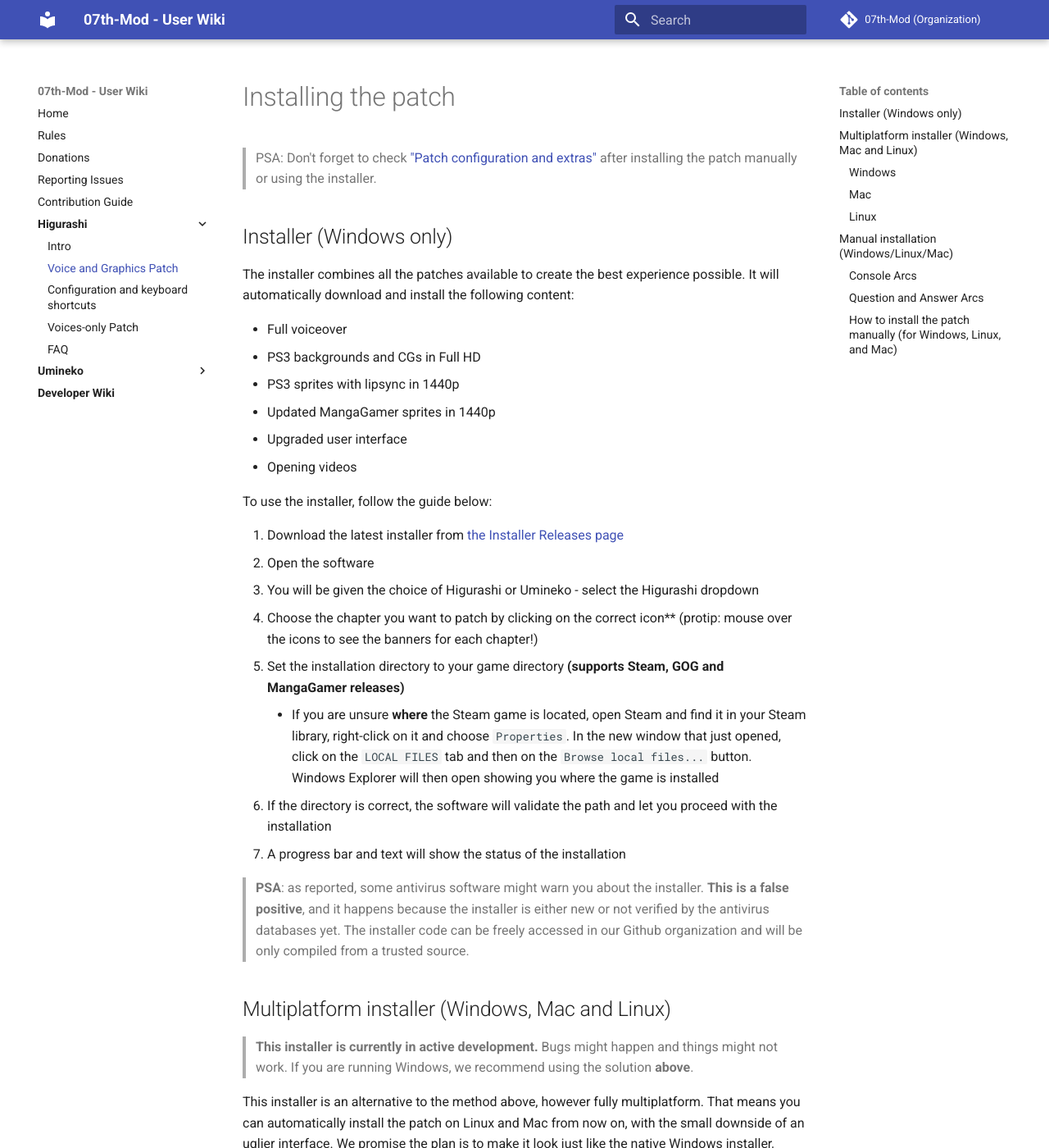
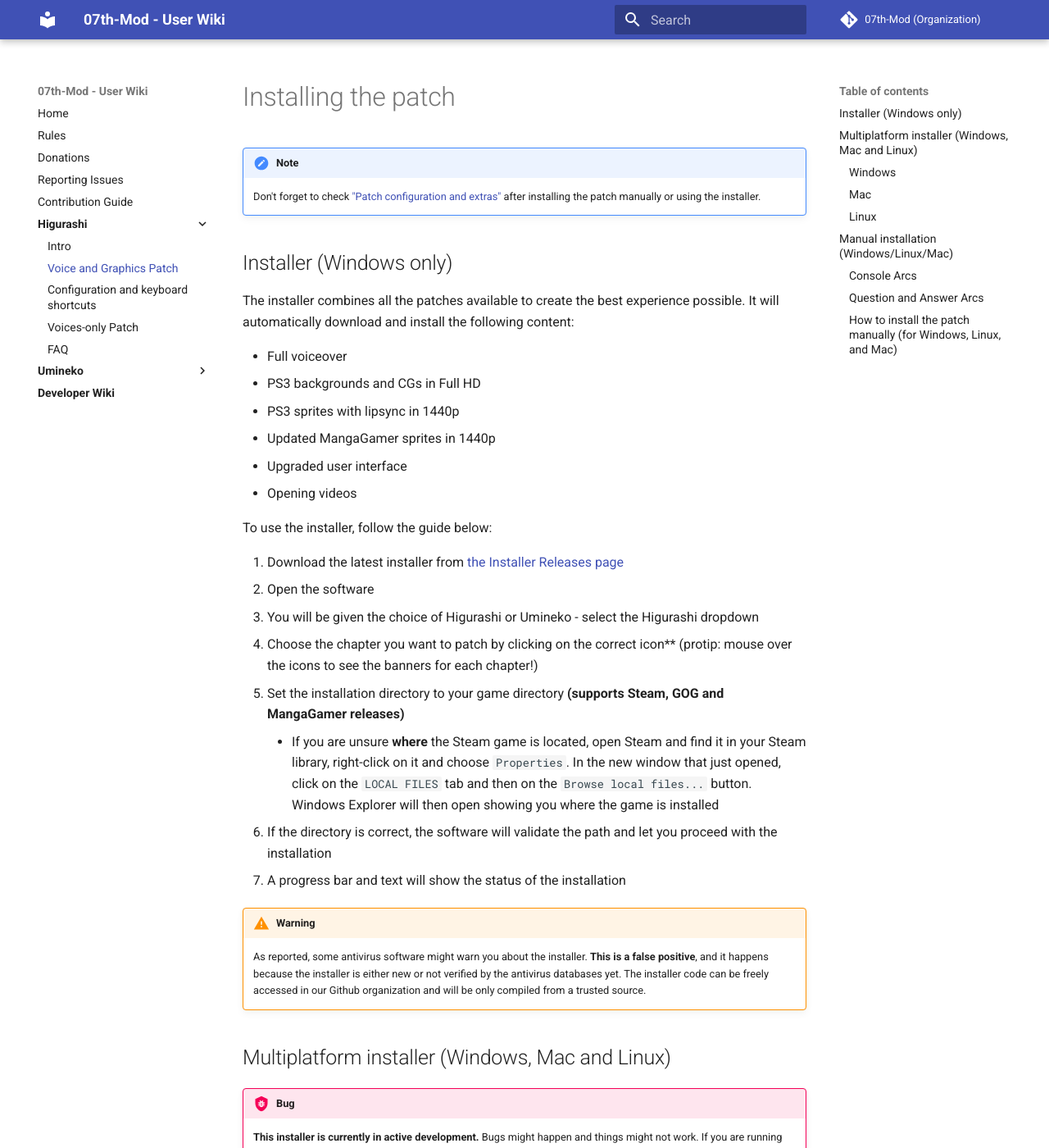
Before and after one commit to 07th-mod/wiki, an MkDocs documentation site: the page built from docs/Higurashi/Higurashi-Part-1---Voice-and-Graphics-Patch.md, in a window 1280 px wide and 1400 px high. Shown: the whole window at 82% size. Built offline with MkDocs 1.6.1 and Material for MkDocs 9.7.7, drawn with Linux system fonts in a browser that asks for light colours; some of the changed text lies outside the part shown.

Commit message:
Change blockquotes

```diff
--- a/docs/Higurashi/Higurashi-Part-1---Voice-and-Graphics-Patch.md
+++ b/docs/Higurashi/Higurashi-Part-1---Voice-and-Graphics-Patch.md
@@ -1,6 +1,7 @@
 # Installing the patch
 
-> PSA: Don't forget to check ["Patch configuration and extras"](https://07th-mod.com/wiki/Higurashi/Higurashi-Part-2---Patch-configuration-and-keyboard-shortcuts) after installing the patch manually or using the installer.
+!!! note
+    Don't forget to check ["Patch configuration and extras"](https://07th-mod.com/wiki/Higurashi/Higurashi-Part-2---Patch-configuration-and-keyboard-shortcuts) after installing the patch manually or using the installer.
 
 ## Installer (Windows only)
 
@@ -24,12 +25,13 @@
 6. If the directory is correct, the software will validate the path and let you proceed with the installation
 7. A progress bar and text will show the status of the installation
 
-> **PSA**: as reported, some antivirus software might warn you about the installer. **This is a false positive**, and it happens because the installer is either new or not verified by the antivirus databases yet. The installer code can be freely accessed in our Github organization and will be only compiled from a trusted source.
+!!! warning
+    As reported, some antivirus software might warn you about the installer. **This is a false positive**, and it happens because the installer is either new or not verified by the antivirus databases yet. The installer code can be freely accessed in our Github organization and will be only compiled from a trusted source.
 
 ## Multiplatform installer (Windows, Mac and Linux)
 
-> **This installer is currently in active development.** Bugs might happen and things might not work.
-> If you are running Windows, we recommend using the solution **above**.
+!!! bug
+    **This installer is currently in active development.** Bugs might happen and things might not work. If you are running Windows, we recommend using the solution **above**.
 
 This installer is an alternative to the method above, however fully multiplatform. That means you can automatically install the patch on Linux and Mac from now on, with the small downside of an uglier interface. We promise the plan is to make it look just like the native Windows installer, these things take time to develop.
 
@@ -81,7 +83,8 @@
 
 #### Console Arcs
 
-> **The console arcs requires Ch.4 Himatsubushi to be played.** Installing it in your Himatsubushi installation will overwrite the game with the console arcs. We recommend to make a copy of the folder and install the console arcs there.
+!!! warning "The console arcs requires Ch.4 Himatsubushi to be played"
+    Installing it in your Himatsubushi installation will overwrite the game with the console arcs. We recommend to make a copy of the folder and install the console arcs there.
 
 <table>
 <colgroup>
```
Also changed, not shown: other parts of docs/Higurashi/Higurashi-Part-1---Voice-and-Graphics-Patch.md (+4 -2 lines).
